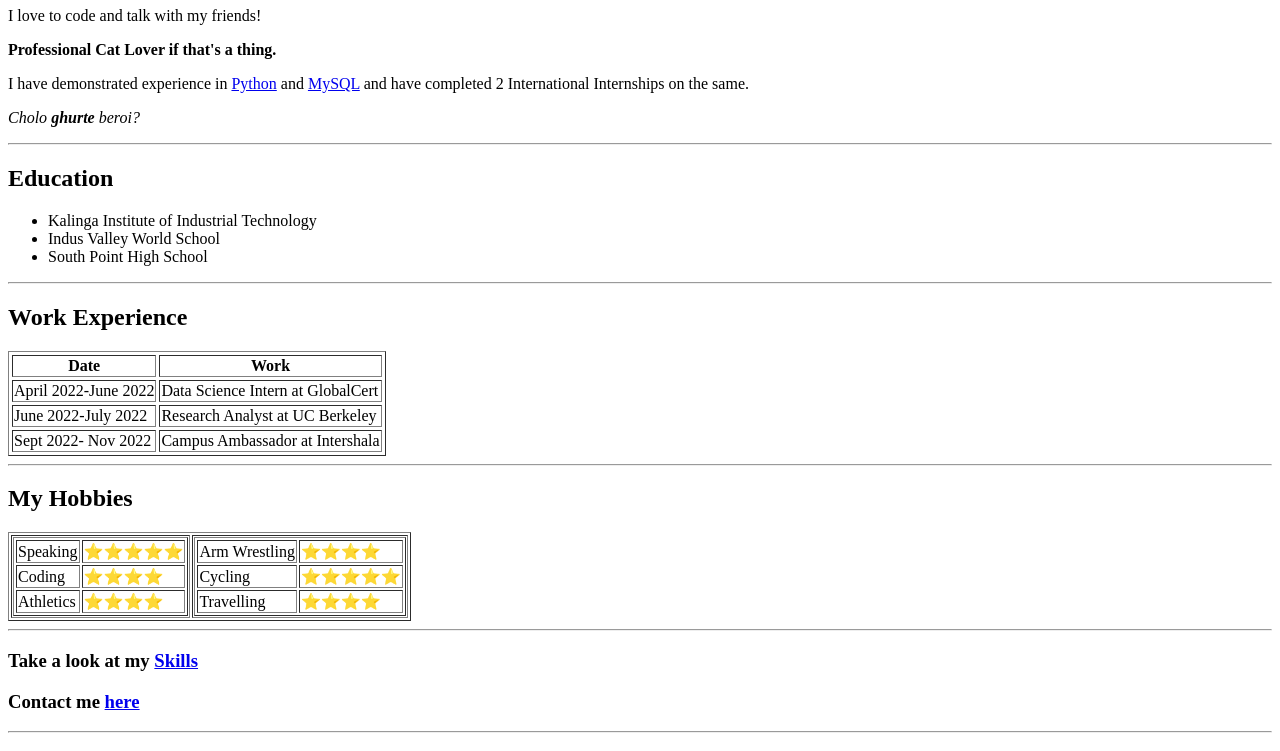
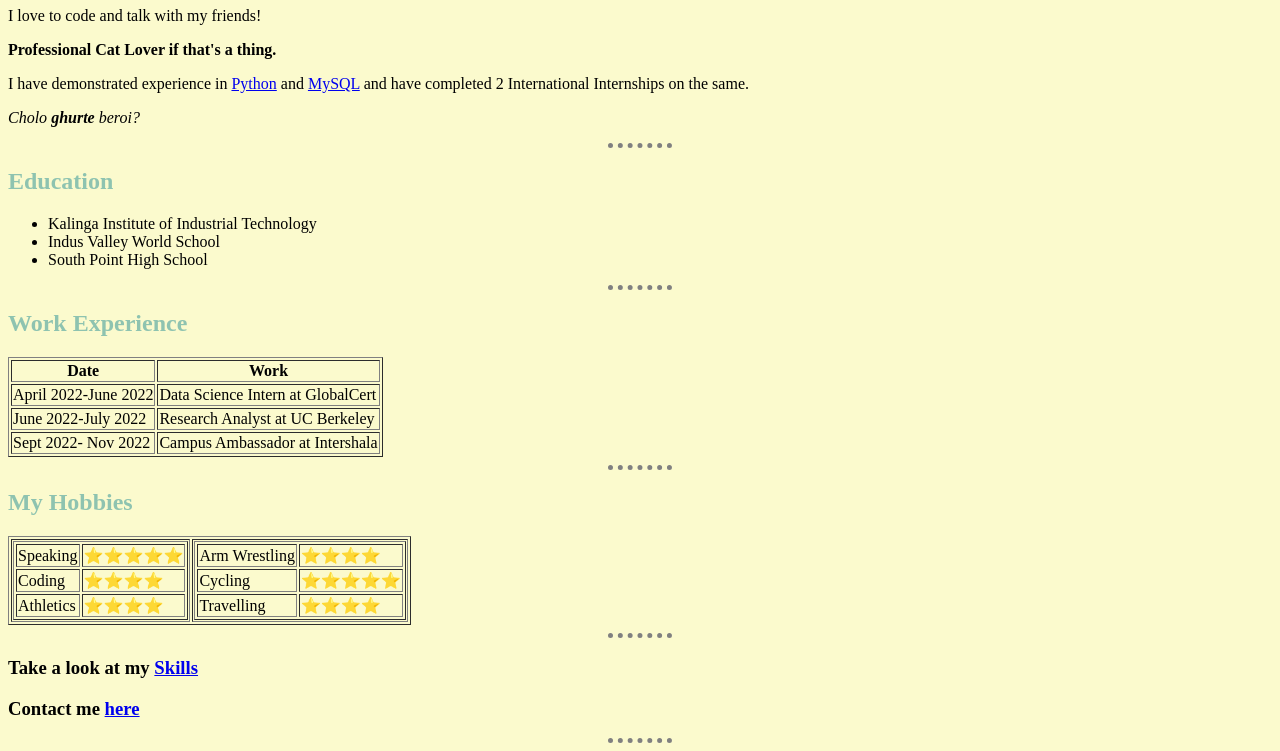
Before and after one commit to Sakibalam03/cv, a plain HTML site: page index.html in a window 1280 px wide. Shown: the part 431-1182 px from the top of the page. Drawn offline with Linux system fonts and the light colour scheme.

Commit message:
Introduced basic css to html cv

```diff
--- /dev/null
+++ b/css/styles.css
@@ -0,0 +1,19 @@
+body {
+    background-color: #FBFACD;
+}
+
+hr{
+    border-style: none ;
+    border-top-style: dotted;
+    border-color: grey;
+    border-width: 5px;
+    width: 5%;
+}
+
+h1{
+    color: #E97777;
+}
+
+h2{
+    color: #8EC3B0;
+}
--- a/index.html
+++ b/index.html
@@ -4,7 +4,7 @@
 <head>
     <meta charset="UTF-8">
     <title>Sakib's Portfolio</title>
-
+    <link rel="stylesheet" href="css/styles.css">
 </head>
 
 <body>
@@ -25,7 +25,7 @@
     <hr>
 
     <h2>Work Experience</h2>
-    <table border="1", cellspacing="3">
+    <table border="1">
         <thead>
             <tr>
                 <th>Date</th>
@@ -91,7 +91,6 @@
 
     <h3>Take a look at my <a href="skills.html"><strong>Skills</strong></a></h3>
     <h3>Contact me <a href="contact.html">here</a></h3>
-
     <hr>
 
 </body>
```
Also changed, not shown: contact.html (+2 -0 lines), skills.html (+1 -0 lines).
